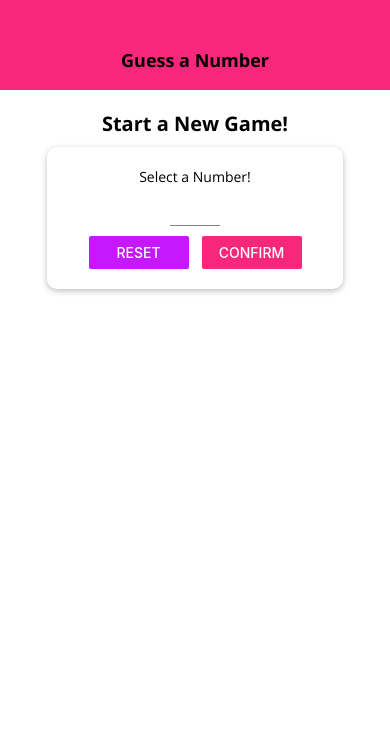
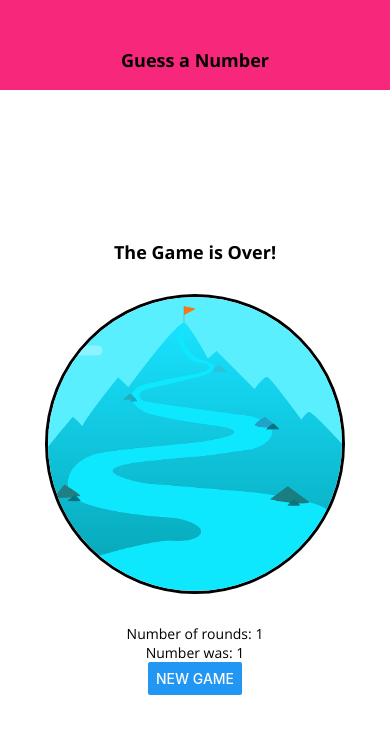
Before and after one commit to MichaelGoberling/learning-react-native, a React Native app in the folder rn-guess-a-number/: screen / in a window 390 px wide. Shown: the top 734 px of the page. Built offline with nearby package versions, Linux system fonts and the light colour scheme.

Commit message:
Guess a Number: Add network image to game over screen

```diff
--- a/rn-guess-a-number/App.js
+++ b/rn-guess-a-number/App.js
@@ -45,7 +45,14 @@
     setGuessRounds(0);
   };
 
-  let content = <StartGameScreen onStartGame={startGameHandler} />;
+  // let content = <StartGameScreen onStartGame={startGameHandler} />;
+  let content = (
+    <GameOverScreen
+      userNumber={1}
+      roundsNumber={1}
+      onRestart={configureNewGameHandler}
+    />
+  );
 
   if (userNumber && guessRounds <= 0) {
     content = (
--- a/rn-guess-a-number/screens/GameOverScreen.js
+++ b/rn-guess-a-number/screens/GameOverScreen.js
@@ -1,12 +1,22 @@
 import React from 'react';
-import { View, Text, StyleSheet, Button } from 'react-native';
+import { View, Text, StyleSheet, Button, Image } from 'react-native';
+
+import TitleText from '../components/TitleText';
+import BodyText from '../components/BodyText';
 
 const GameOverScreen = props => {
   return (
     <View style={styles.screen}>
-      <Text>The Game is Over!</Text>
-      <Text>Number of rounds: {props.roundsNumber}</Text>
-      <Text>Number was: {props.userNumber}</Text>
+      <TitleText>The Game is Over!</TitleText>
+      <View style={styles.imageContainer}>
+        <Image
+          source={require('../assets/success.png')}
+          style={styles.image}
+          resizeMode='cover'
+        />
+      </View>
+      <BodyText>Number of rounds: {props.roundsNumber}</BodyText>
+      <BodyText>Number was: {props.userNumber}</BodyText>
       <Button title='NEW GAME' onPress={props.onRestart} />
     </View>
   );
@@ -17,6 +27,19 @@
     flex: 1,
     justifyContent: 'center',
     alignItems: 'center'
+  },
+  imageContainer: {
+    width: 300,
+    height: 300,
+    borderRadius: 150,
+    borderWidth: 3,
+    borderColor: 'black',
+    overflow: 'hidden',
+    marginVertical: 30
+  },
+  image: {
+    width: '100%',
+    height: '100%'
   }
 });
 
```
Also changed, not shown: rn-guess-a-number/assets/success.png (added).
